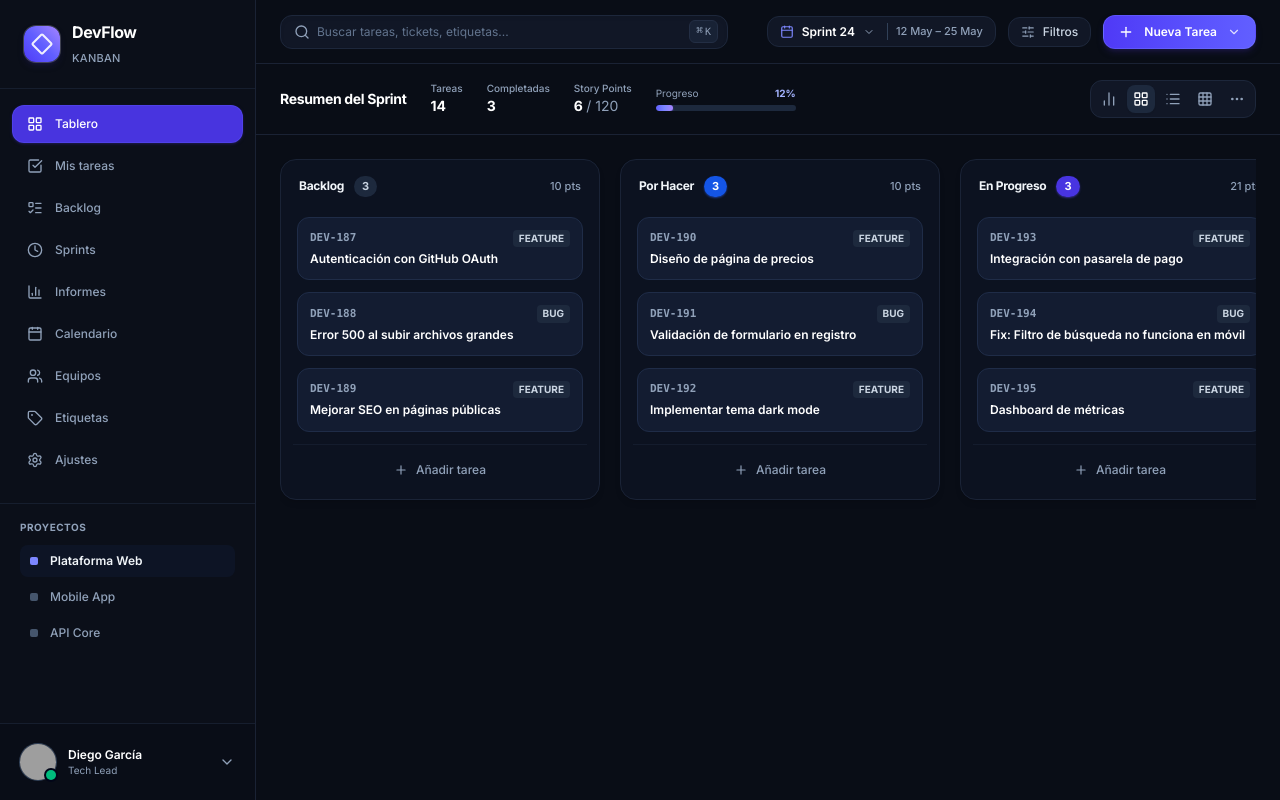
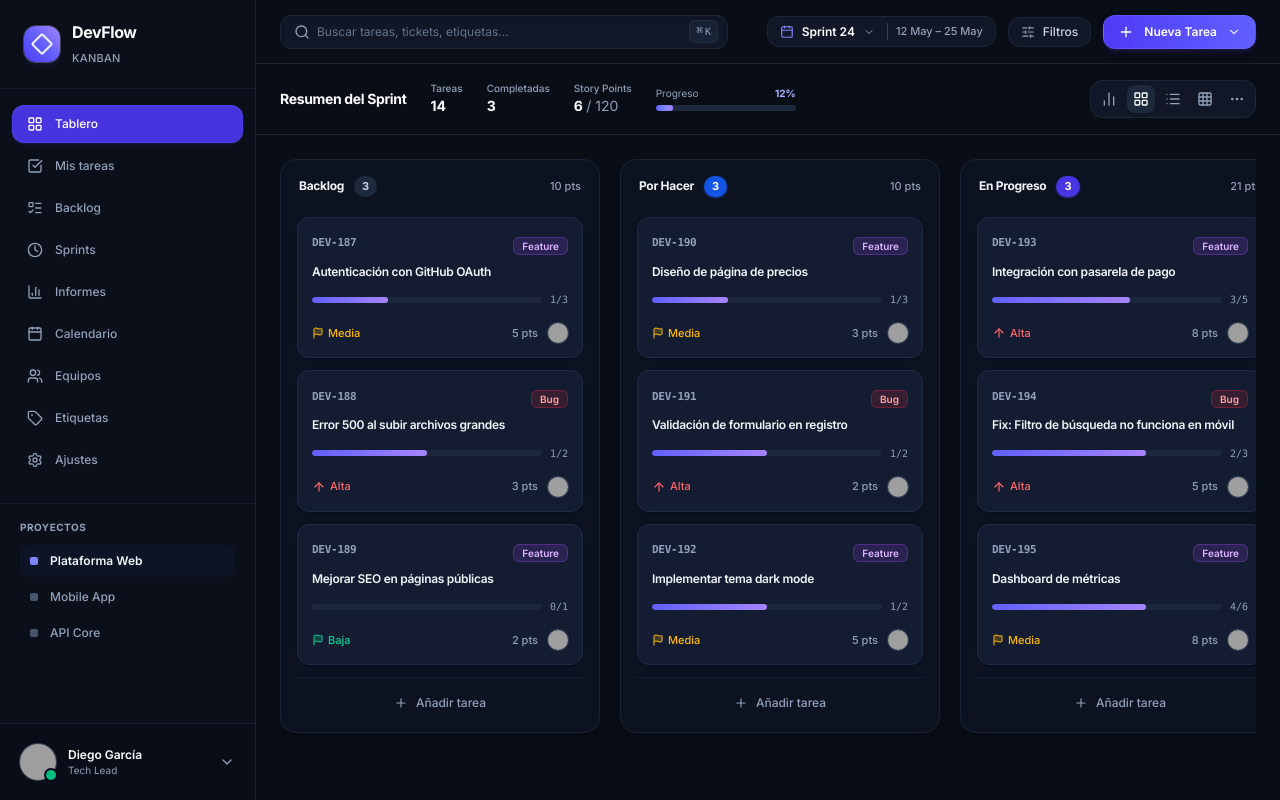
Before and after one commit to alxnrocha/10-kanban-board, a React (Vite) app: page / in a window 1280 px wide. Built offline with nearby package versions, Linux system fonts and the light colour scheme; grey boxes are pictures that could not be loaded.

Commit message:
feat: implement rich TaskCard component with subtasks progress and assignee metadata

```diff
--- a/src/components/kanban/KanbanBoard.tsx
+++ b/src/components/kanban/KanbanBoard.tsx
@@ -1,6 +1,7 @@
 import React from 'react';
 import { useKanbanStore } from '../../store/kanbanStore';
 import { KanbanColumn } from './KanbanColumn';
+import { TaskCard } from './TaskCard';
 
 export const KanbanBoard: React.FC = () => {
   const { columns, tasks, filters } = useKanbanStore();
@@ -50,20 +51,7 @@ export const KanbanBoard: React.FC = () => {
         return (
           <KanbanColumn key={column.id} column={column} tasks={columnTasks}>
             {columnTasks.map((task) => (
-              <div
-                key={task.id}
-                className="p-3 bg-[#131c31] border border-[#1f2c47] rounded-xl hover:border-slate-600 transition-all cursor-pointer"
-              >
-                <div className="flex items-center justify-between text-xs mb-1">
-                  <span className="font-mono text-[11px] text-slate-400 font-semibold">
-                    {task.code}
-                  </span>
-                  <span className="text-[10px] uppercase font-bold px-1.5 py-0.5 rounded bg-slate-800 text-slate-300">
-                    {task.type}
-                  </span>
-                </div>
-                <h4 className="text-xs font-semibold text-white leading-snug">{task.title}</h4>
-              </div>
+              <TaskCard key={task.id} task={task} />
             ))}
           </KanbanColumn>
         );
--- /dev/null
+++ b/src/components/kanban/TaskCard.tsx
@@ -0,0 +1,143 @@
+import React from 'react';
+import { Flag, ArrowUp, CheckCircle2 } from 'lucide-react';
+import type { Task, Priority, TaskType } from '../../types/kanban';
+import { useKanbanStore } from '../../store/kanbanStore';
+import { cn } from '../../utils/cn';
+
+interface TaskCardProps {
+  task: Task;
+  isDragging?: boolean;
+}
+
+export const TaskCard: React.FC<TaskCardProps> = ({ task, isDragging = false }) => {
+  const selectTask = useKanbanStore((s) => s.selectTask);
+
+  const completedSubtasks = task.subtasks.filter((st) => st.isCompleted).length;
+  const totalSubtasks = task.subtasks.length;
+  const hasSubtasks = totalSubtasks > 0;
+  const subtaskProgress = hasSubtasks ? Math.round((completedSubtasks / totalSubtasks) * 100) : 0;
+
+  // Task type styling matching design.png
+  const renderTypeBadge = (type: TaskType) => {
+    switch (type) {
+      case 'feature':
+        return (
+          <span className="text-[10px] font-semibold px-2 py-0.5 rounded-md bg-purple-500/15 text-purple-300 border border-purple-500/30">
+            Feature
+          </span>
+        );
+      case 'bug':
+        return (
+          <span className="text-[10px] font-semibold px-2 py-0.5 rounded-md bg-red-500/15 text-red-300 border border-red-500/30">
+            Bug
+          </span>
+        );
+      case 'task':
+      case 'refactor':
+      case 'docs':
+      default:
+        if (task.columnId === 'col-done') {
+          return <CheckCircle2 className="w-4 h-4 text-emerald-400" />;
+        }
+        return (
+          <span className="text-[10px] font-semibold px-2 py-0.5 rounded-md bg-blue-500/15 text-blue-300 border border-blue-500/30">
+            {type.charAt(0).toUpperCase() + type.slice(1)}
+          </span>
+        );
+    }
+  };
+
+  // Priority indicator matching design.png
+  const renderPriority = (priority: Priority) => {
+    switch (priority) {
+      case 'urgent':
+        return (
+          <div className="flex items-center gap-1 text-red-400 font-semibold">
+            <ArrowUp className="w-3.5 h-3.5" />
+            <span>Urgente</span>
+          </div>
+        );
+      case 'high':
+        return (
+          <div className="flex items-center gap-1 text-red-400 font-medium">
+            <ArrowUp className="w-3.5 h-3.5" />
+            <span>Alta</span>
+          </div>
+        );
+      case 'medium':
+        return (
+          <div className="flex items-center gap-1 text-amber-400 font-medium">
+            <Flag className="w-3 h-3 fill-amber-400/20" />
+            <span>Media</span>
+          </div>
+        );
+      case 'low':
+      default:
+        return (
+          <div className="flex items-center gap-1 text-emerald-400 font-medium">
+            <Flag className="w-3 h-3 fill-emerald-400/20" />
+            <span>Baja</span>
+          </div>
+        );
+    }
+  };
+
+  return (
+    <div
+      onClick={() => selectTask(task.id)}
+      className={cn(
+        'group bg-[#131c31] border border-[#1e2c47] rounded-xl p-3.5 shadow-sm transition-all duration-150 cursor-pointer select-none',
+        'hover:border-slate-600 hover:bg-[#16213a] hover:shadow-md hover:shadow-black/50',
+        isDragging && 'card-dragging'
+      )}
+    >
+      {/* Top Row: Code + Type Badge */}
+      <div className="flex items-center justify-between gap-2 mb-2">
+        <span className="font-mono text-[11px] font-semibold text-slate-400 tracking-tight">
+          {task.code}
+        </span>
+        <div>{renderTypeBadge(task.type)}</div>
+      </div>
+
+      {/* Task Title */}
+      <h4 className="text-xs font-semibold text-slate-100 leading-snug tracking-tight mb-3 group-hover:text-white transition-colors">
+        {task.title}
+      </h4>
+
+      {/* Subtasks Progress Bar (if subtasks exist) */}
+      {hasSubtasks && (
+        <div className="flex items-center gap-2 mb-3">
+          <div className="flex-1 h-1.5 bg-slate-800/90 rounded-full overflow-hidden">
+            <div
+              className="h-full bg-gradient-to-r from-indigo-500 to-violet-400 rounded-full transition-all duration-300"
+              style={{ width: `${subtaskProgress}%` }}
+            />
+          </div>
+          <span className="text-[10px] font-mono text-slate-400 shrink-0">
+            {completedSubtasks}/{totalSubtasks}
+          </span>
+        </div>
+      )}
+
+      {/* Bottom Metadata Row: Priority + Story Points + Assignee Avatar */}
+      <div className="flex items-center justify-between pt-1 text-[11px]">
+        {/* Left: Priority */}
+        <div>{renderPriority(task.priority)}</div>
+
+        {/* Right: Story Points + Assignee Avatar */}
+        <div className="flex items-center gap-2.5">
+          <span className="text-slate-400 font-medium">{task.storyPoints} pts</span>
+
+          {task.assignee && (
+            <img
+              src={task.assignee.avatarUrl}
+              alt={task.assignee.name}
+              title={task.assignee.name}
+              className="w-5 h-5 rounded-full object-cover ring-1 ring-slate-700 shadow-xs"
+            />
+          )}
+        </div>
+      </div>
+    </div>
+  );
+};
--- a/src/components/kanban/index.ts
+++ b/src/components/kanban/index.ts
@@ -1,2 +1,3 @@
 export * from './KanbanColumn';
 export * from './KanbanBoard';
+export * from './TaskCard';
```
